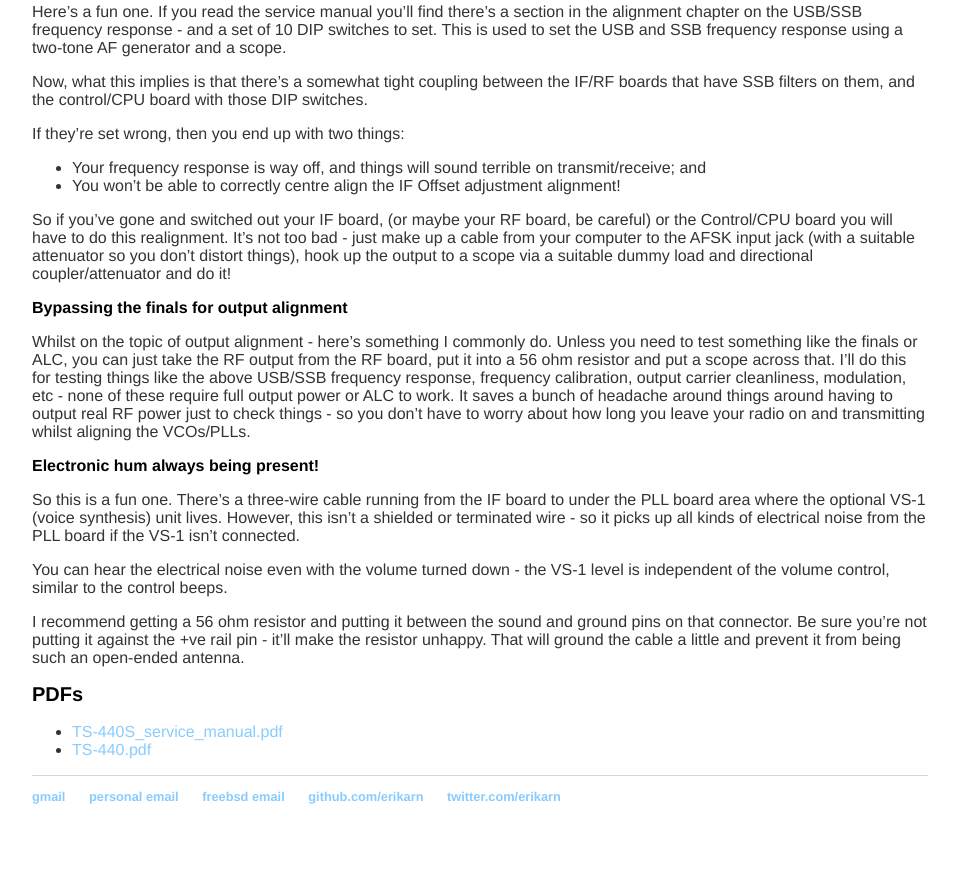
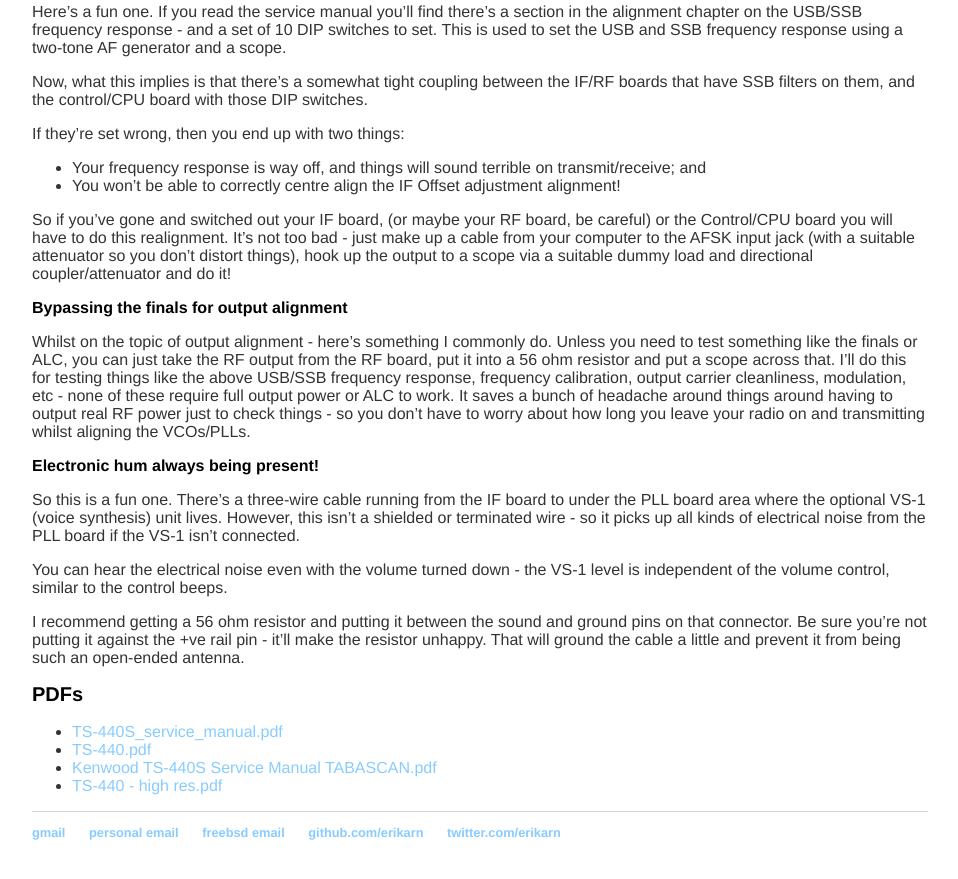
Before and after one commit to erikarn/erikarn.github.io, a Jekyll site: the page built from kenwood/TS-440/notes.md, in a window 1280 px wide and 900 px high, scrolled down 2534 px. Shown: the top 879 px of the window, without its empty margins (160-1118 px from the left). Built offline with Jekyll 4.4.1, drawn with Linux system fonts in a browser that asks for light colours.

Commit message:
Add a new scan!

```diff
--- a/kenwood/TS-440/notes.md
+++ b/kenwood/TS-440/notes.md
@@ -141,3 +141,5 @@
 
  * [TS-440S_service_manual.pdf](TS-440S_service_manual.pdf)
  * [TS-440.pdf](TS-440.pdf)
+ * [Kenwood TS-440S Service Manual TABASCAN.pdf](Kenwood TS-440S Service Manual TABASCAN.pdf)
+ * [TS-440 - high res.pdf](TS-440 - high res.pdf)
```
Also changed, not shown: 1 other file.
